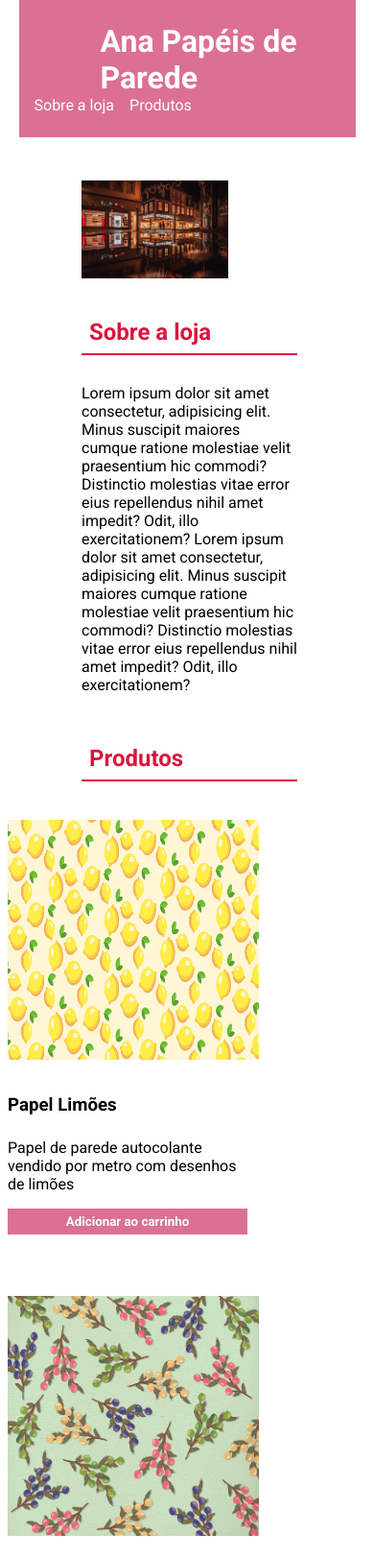
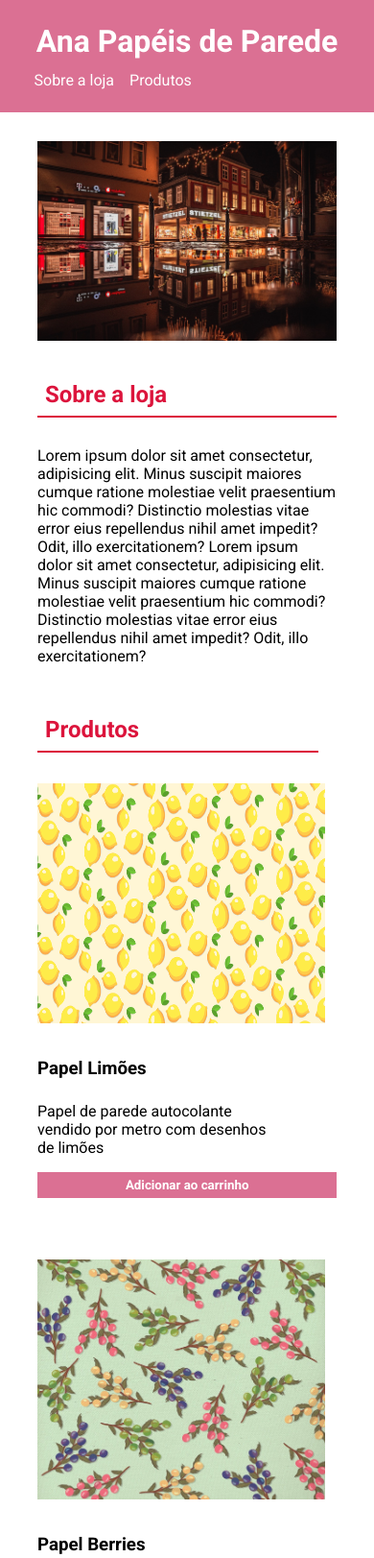
Before and after one commit to carolinebotelhoteixeira/exercicio_css_responsivo, a plain HTML site: page index.html in a window 390 px wide. Shown: the top 1623 px of the page at 96% size. Drawn offline with Linux system fonts and the light colour scheme.

Commit message:
correção css

```diff
--- a/main.css
+++ b/main.css
@@ -110,56 +110,104 @@ button {
 
 @media screen and (max-width: 667px) {
 
-body {
+    .container {
         display: block;
+        text-align: center;
     }
 
-.container {
+    .container h1 {
+        text-align: center;
+        margin-right: 5%;
+        margin-left: 5%;
+    }
+
+    .menu {
+        display: flex;
+        margin-right: 5%;
+        margin-left: 5%;
+        margin-top: 3%;
+    }
+
+    .sobre {
+        display: block;
+        align-items: center;
+        margin: auto 0;
+    }
+
+    .sobre img {
+        max-width: 80%;
+        margin-right: 10%;
+        margin-left: 10%;
+    }
+
+    .sobre-texto {
+        max-width: 90%;
+        margin-right: 10%;
+        margin-left: 10%;
+    }
+
+    .produtos h2 {
+        margin-right: 15%;
+        margin-left: 10%;
+    }
+
+    .lista-produtos {
+        display: block;
+        max-width: 90%;
+        margin-right: 1%;
+        margin-left: 10%;
+    }
+
+    .lista-produtos img {
+        max-width: 90%;
+    }
+
+    button {
+        width: 90%;
+    }
+
+}
+
+@media screen and (min-width: 641px) and (max-width: 1023px) {
+
+    .sobre {
+        display: block;
+        max-width: 90%;
+        margin-left: 5%;
+        margin-right: 5%;
+    }
+
+    .sobre img {
+        width: 90%;
+        margin-left: 5%;
+        margin-top: 3%;
+    }
+
+    .sobre-texto {
+        display: block;
+        width: 90%;
+        margin-left: 5%;
+        margin-top: 3%;
+    }
+
+    .produtos h2 {
         display: block;
         max-width: 90%;
     }
 
-.menu {
-    display: flex;
-}
-
-.sobre {
-    display: block;
+    .lista-produtos {
         max-width: 90%;
-}
-
-.sobre img {
-    max-width: 50%;
-}
-
-.sobre-texto {
-    max-width: 90%;
-}
-
-.produtos h2 {
-    max-width: 90%;
-}
-
-.lista-produtos {
-    display: block;
-    padding: 4px;
-    margin: 4px 4px;
+        display: grid;
+        grid-template-columns: repeat(2, 45%);
     }
 
     .lista-produtos img {
-    max-width: 70%;
-}
-
-.lista-produtos h3 {
-    max-width: 70%;
-}
-
-.lista-produtos p {
-    max-width: 70%;
+        display: block;
+        max-width: 80%;
     }
 
     button {
-    max-width: 70%;
+        width: 80%;
     }
 
 }
```
Lines whose indentation alone changed are shown as unchanged.
